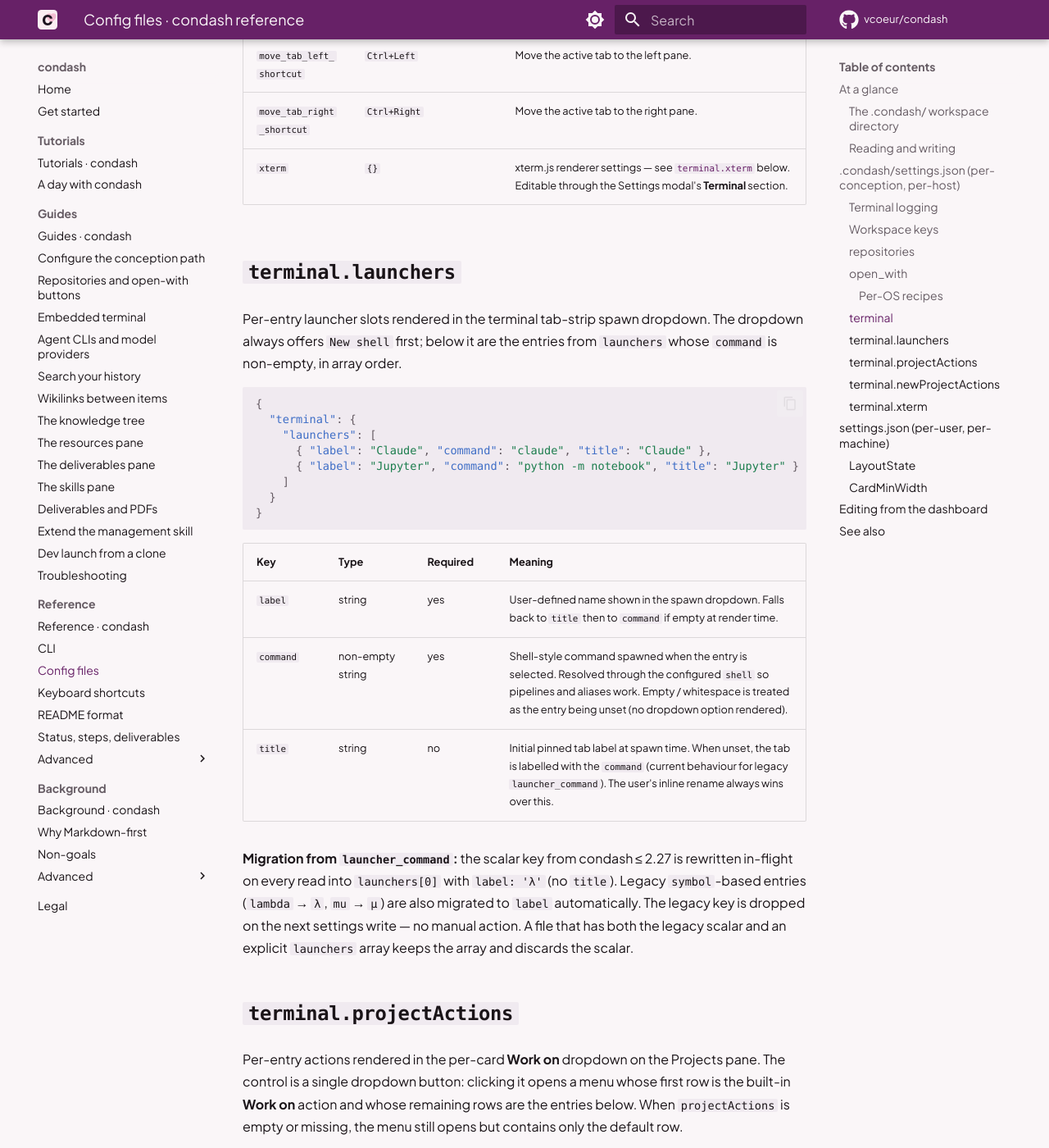
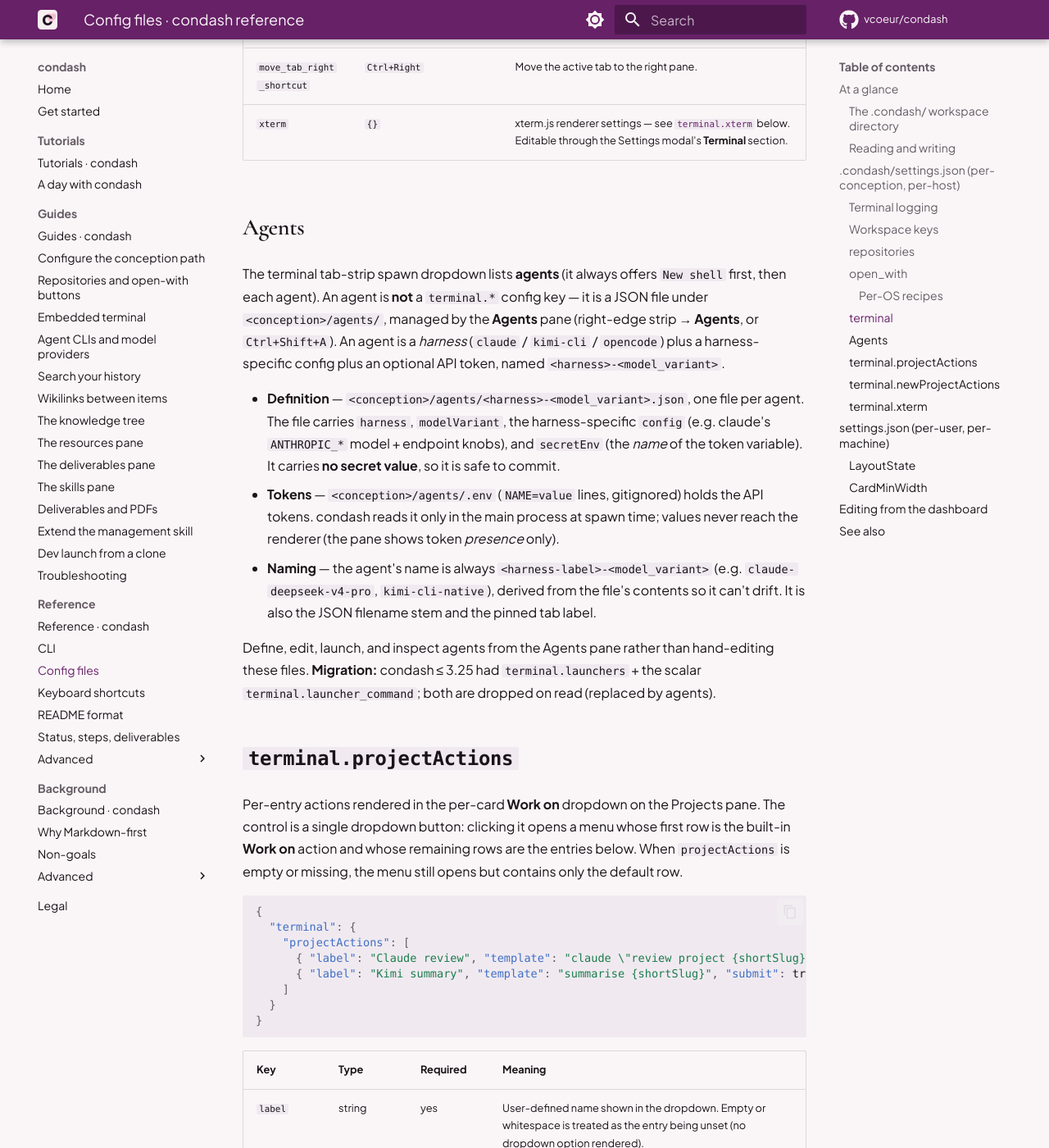
Before and after one commit to vcoeur/condash, an MkDocs documentation site: the page built from docs/reference/config.md, in a window 1280 px wide and 1400 px high, scrolled down 9622 px. Shown: the whole window at 82% size. Built offline with MkDocs 1.6.1 and Material for MkDocs 9.7.7, drawn with Linux system fonts in a browser that asks for light colours; comment, search, counter and statistics services are not loaded; some of the changed text lies outside the part shown.

Commit message:
Update CLAUDE.md + docs for Agents (launchers retired)

````diff
--- a/docs/reference/config.md
+++ b/docs/reference/config.md
@@ -18,7 +18,7 @@ condash reads two JSON files. Both share **the same schema**. The per-machine `s
 
 Both files share the **same schema** modulo the two path-tracking keys above. Any other top-level key — `workspace_path`, `worktrees_path`, `resources_path`, `skills_path`, `repositories`, `open_with`, `pdf_viewer`, `terminal`, `theme`, `layout`, `welcome`, `cardMinWidth`, `treeExpansion`, `selectedBranches` — may live in either file. When the same key appears in both, the conception's value **replaces** the global one entirely (top-level replace; arrays replace, objects replace whole, no deep merge).
 
-**Exception: `terminal` merges one level deep.** Its sub-schema straddles per-machine input / device prefs (`shell`, `shortcut`, `screenshot_dir`, `launchers`, `xterm`, `screenshot_paste_shortcut`, `move_tab_{left,right}_shortcut`) and per-tree retention policy (`logging.{enabled, retentionDays, maxDirMb, scrollback}`). A pure replace meant any conception that customised `terminal.logging` silently lost every per-machine terminal pref — the launcher buttons vanished, the screenshot-paste shortcut toasted "no screenshot directory". Conception sub-keys win at the first level; sub-keys absent from the conception fall through to the global block. Nested values inside `terminal.xterm`, `terminal.logging`, and `terminal.launchers` still replace whole — only the immediate sub-keys of `terminal` merge.
+**Exception: `terminal` merges one level deep.** Its sub-schema straddles per-machine input / device prefs (`shell`, `shortcut`, `screenshot_dir`, `xterm`, `screenshot_paste_shortcut`, `move_tab_{left,right}_shortcut`) and per-tree retention policy (`logging.{enabled, retentionDays, maxDirMb, scrollback}`). A pure replace meant any conception that customised `terminal.logging` silently lost every per-machine terminal pref — the screenshot-paste shortcut toasted "no screenshot directory". Conception sub-keys win at the first level; sub-keys absent from the conception fall through to the global block. Nested values inside `terminal.xterm` and `terminal.logging` still replace whole — only the immediate sub-keys of `terminal` merge.
 
 ### The `.condash/` workspace directory
 
@@ -70,9 +70,9 @@ Lives at `<conception_path>/.condash/settings.json`. Don't commit it — the aut
 
 Paths may use `~` (expanded to `$HOME`) or absolute paths. JSON does not carry comments — keep prose documentation in the project README or the per-tree `CLAUDE.md`.
 
-A `terminal` block at this level is a valid per-conception override. The boot-time migration in older condash builds lifted any pre-existing `terminal` block out of `configuration.json` and into `settings.json`; that migration still runs and is idempotent. With the unified schema, a fresh `.condash/settings.json` may carry its own `terminal` block — and unlike every other top-level key, the per-conception block **merges with** the global one (see the exception called out at the top of this page). A conception declaring `terminal.logging.retentionDays` keeps the global `terminal.launchers` / `terminal.screenshot_dir` it inherited.
+A `terminal` block at this level is a valid per-conception override. The boot-time migration in older condash builds lifted any pre-existing `terminal` block out of `configuration.json` and into `settings.json`; that migration still runs and is idempotent. With the unified schema, a fresh `.condash/settings.json` may carry its own `terminal` block — and unlike every other top-level key, the per-conception block **merges with** the global one (see the exception called out at the top of this page). A conception declaring `terminal.logging.retentionDays` keeps the global `terminal.screenshot_dir` it inherited.
 
-The legacy scalar `terminal.launcher_command` from condash ≤ 2.27 is transparently migrated into `terminal.launchers[0]` with `label: 'λ'` on first load and dropped from the file on the next write. Legacy `symbol`-based entries (`lambda` → `λ`, `mu` → `μ`) are also migrated to `label` automatically. Mixed files — both the legacy scalar and the new array present — keep the array and discard the scalar.
+The legacy `terminal.launchers` array and the scalar `terminal.launcher_command` (condash ≤ 3.25, before the Agents pane) are dropped from the file on the next write — the tab-strip dropdown is now populated from [agents](#agents). A legacy action-template `launcher` binding is renamed to `agent` in place.
 
 ### Terminal logging
 
@@ -189,35 +189,22 @@ Embedded-terminal preferences. All keys are optional; an empty string means "fal
 | `shortcut`                  | `` Ctrl+` ``                                            | Toggle the terminal pane. Modifiers: `Ctrl`, `Shift`, `Alt`, `Meta`. Key names follow the HTML `KeyboardEvent.key` convention.                 |
 | `screenshot_dir`            | `~/Pictures/Screenshots` on Linux, `~/Desktop` on macOS | Directory scanned for "most recent screenshot" by the paste shortcut.                                                                          |
 | `screenshot_paste_shortcut` | `Ctrl+Shift+V`                                          | Inserts the absolute path of the newest image in `screenshot_dir` into the active terminal. No `Enter` — you confirm.                          |
-| `launchers[]`               | `[]`                                                    | Configurable launcher slots — see [`terminal.launchers`](#terminallaunchers) below. Each entry adds an option to the tab-strip spawn dropdown. |
+| _(agents)_                  | —                                                       | The tab-strip spawn dropdown lists **agents** defined under `<conception>/agents/` — these are not a `terminal.*` key. See [Agents](#agents) below. |
 | `projectActions[]`          | `[]`                                                    | Configurable per-project actions — see [`terminal.projectActions`](#terminalprojectactions) below. Each entry adds an option to the dropdown next to a project's **Work on** button. |
 | `newProjectActions[]`       | `[]`                                                    | Configurable starter prompts — see [`terminal.newProjectActions`](#terminalnewprojectactions) below. Each entry adds an option to the dropdown next to the **+ New project** button. |
 | `move_tab_left_shortcut`    | `Ctrl+Left`                                             | Move the active tab to the left pane.                                                                                                          |
 | `move_tab_right_shortcut`   | `Ctrl+Right`                                            | Move the active tab to the right pane.                                                                                                         |
 | `xterm`                     | `{}`                                                    | xterm.js renderer settings — see [`terminal.xterm`](#terminalxterm) below. Editable through the Settings modal's **Terminal** section.         |
 
-### `terminal.launchers` { #terminallaunchers }
+### Agents { #agents }
 
-Per-entry launcher slots rendered in the terminal tab-strip spawn dropdown. The dropdown always offers `New shell` first; below it are the entries from `launchers` whose `command` is non-empty, in array order.
+The terminal tab-strip spawn dropdown lists **agents** (it always offers `New shell` first, then each agent). An agent is **not** a `terminal.*` config key — it is a JSON file under `<conception>/agents/`, managed by the **Agents** pane (right-edge strip → **Agents**, or `Ctrl+Shift+A`). An agent is a *harness* (`claude` / `kimi-cli` / `opencode`) plus a harness-specific config plus an optional API token, named `<harness>-<model_variant>`.
 
-```json
-{
-  "terminal": {
-    "launchers": [
-      { "label": "Claude", "command": "claude", "title": "Claude" },
-      { "label": "Jupyter", "command": "python -m notebook", "title": "Jupyter" }
-    ]
-  }
-}
-```
+- **Definition** — `<conception>/agents/<harness>-<model_variant>.json`, one file per agent. The file carries `harness`, `modelVariant`, the harness-specific `config` (e.g. claude's `ANTHROPIC_*` model + endpoint knobs), and `secretEnv` (the *name* of the token variable). It carries **no secret value**, so it is safe to commit.
+- **Tokens** — `<conception>/agents/.env` (`NAME=value` lines, gitignored) holds the API tokens. condash reads it only in the main process at spawn time; values never reach the renderer (the pane shows token *presence* only).
+- **Naming** — the agent's name is always `<harness-label>-<model_variant>` (e.g. `claude-deepseek-v4-pro`, `kimi-cli-native`), derived from the file's contents so it can't drift. It is also the JSON filename stem and the pinned tab label.
 
-| Key       | Type             | Required | Meaning                                                                                                                                                                                                              |
-| --------- | ---------------- | -------- | -------------------------------------------------------------------------------------------------------------------------------------------------------------------------------------------------------------------- |
-| `label`   | string           | yes      | User-defined name shown in the spawn dropdown. Falls back to `title` then to `command` if empty at render time.                                                                                                      |
-| `command` | non-empty string | yes      | Shell-style command spawned when the entry is selected. Resolved through the configured `shell` so pipelines and aliases work. Empty / whitespace is treated as the entry being unset (no dropdown option rendered). |
-| `title`   | string           | no       | Initial pinned tab label at spawn time. When unset, the tab is labelled with the `command` (current behaviour for legacy `launcher_command`). The user's inline rename always wins over this.                        |
-
-**Migration from `launcher_command`:** the scalar key from condash ≤ 2.27 is rewritten in-flight on every read into `launchers[0]` with `label: 'λ'` (no `title`). Legacy `symbol`-based entries (`lambda` → `λ`, `mu` → `μ`) are also migrated to `label` automatically. The legacy key is dropped on the next settings write — no manual action. A file that has both the legacy scalar and an explicit `launchers` array keeps the array and discards the scalar.
+Define, edit, launch, and inspect agents from the Agents pane rather than hand-editing these files. **Migration:** condash ≤ 3.25 had `terminal.launchers` + the scalar `terminal.launcher_command`; both are dropped on read (replaced by agents).
 
 ### `terminal.projectActions` { #terminalprojectactions }
 
@@ -228,7 +215,7 @@ Per-entry actions rendered in the per-card **Work on** dropdown on the Projects
   "terminal": {
     "projectActions": [
       { "label": "Claude review", "template": "claude \"review project {shortSlug}\"", "submit": true },
-      { "label": "Kimi summary", "template": "kimi \"summarise {shortSlug}\"", "submit": true, "launcher": "KimiKimi" }
+      { "label": "Kimi summary", "template": "summarise {shortSlug}", "submit": true, "agent": "kimi-cli-native" }
     ]
   }
 }
@@ -239,7 +226,7 @@ Per-entry actions rendered in the per-card **Work on** dropdown on the Projects
 | `label`    | string           | yes      | User-defined name shown in the dropdown. Empty or whitespace is treated as the entry being unset (no dropdown option rendered).                                |
 | `template` | string           | yes      | Text pasted into the focused terminal when the entry is selected. May contain `{slug}`, `{shortSlug}`, `{title}`, `{branch}`, `{base}`, `{kind}`, `{status}`, `{date}`, `{apps}`, `{firstApp}`, `{path}`, `{relPath}`, and global placeholders (`{today}`, `{conception}`, `{conceptionPath}`). Unknown placeholders are left verbatim so typos remain visible. Empty or whitespace is treated as the entry being unset. |
 | `submit`   | bool             | no       | When `true`, condash presses Enter after pasting the template. Default `false` — matches the current **Work on** behaviour and lets templates that end with a colon wait for the user to type the variable bit. |
-| `launcher` | string           | no       | When set, names one of `terminal.launchers[].label`. The action spawns a fresh tab using that launcher's command before typing the template — useful for binding an action to a specific agent (Claude / Kimi / shell). Empty / missing → type into the focused tab (default-launcher fallback when no tab exists, as before). A label that no longer matches a configured launcher falls through to the focused-tab flow. |
+| `agent`    | string           | no       | When set, names an agent (`<harness>-<model_variant>`) under `<conception>/agents/`. The action spawns a fresh tab running that agent before typing the template — useful for binding an action to a specific agent. Empty / missing → type into the focused tab (a plain shell when no tab exists). A name that no longer matches an agent falls through to the focused-tab flow. |
 
 ### `terminal.newProjectActions` { #terminalnewprojectactions }
 
@@ -250,7 +237,7 @@ Per-entry starter prompts rendered in the **+ New project** dropdown. The contro
   "terminal": {
     "newProjectActions": [
       { "label": "Spec + design starter", "template": "start project for new feature, make spec.md note with functional specification, and design.md note with design plan:", "submit": false },
-      { "label": "Start new project (Claude)", "template": "Start new project ", "launcher": "Claude" }
+      { "label": "Start new project (Claude)", "template": "Start new project ", "agent": "claude-deepseek-v4-pro" }
     ]
   }
 }
@@ -261,7 +248,7 @@ Per-entry starter prompts rendered in the **+ New project** dropdown. The contro
 | `label`    | string           | yes      | User-defined name shown in the dropdown. Empty or whitespace is treated as the entry being unset.                                                              |
 | `template` | string           | yes      | Text pasted into the focused terminal. May contain global placeholders only: `{today}`, `{conception}`, `{conceptionPath}`. Unknown placeholders are left verbatim. Empty or whitespace is treated as the entry being unset. |
 | `submit`   | bool             | no       | When `true`, condash presses Enter after pasting. Default `false`.                                                                                             |
-| `launcher` | string           | no       | When set, names one of `terminal.launchers[].label`. The action spawns a fresh tab using that launcher's command and types the template into the new tab — gives each entry a predictable starting environment (e.g. **Start new project → Claude** always opens a fresh Claude shell). Empty / missing keeps the legacy "type into focused tab" behaviour. |
+| `agent`    | string           | no       | When set, names an agent (`<harness>-<model_variant>`) under `<conception>/agents/`. The action spawns a fresh tab running that agent and types the template into the new tab — gives each entry a predictable starting environment (e.g. **Start new project → claude-deepseek-v4-pro** always opens a fresh agent shell). Empty / missing keeps the "type into focused tab" behaviour. |
 
 > **Note.** Selecting a new-project action does **not** create a project automatically — it only types a starter prompt into the terminal. The user then prompts their agent to create the project via `condash projects create`.
 
@@ -335,10 +322,6 @@ Lives at `${XDG_CONFIG_HOME:-~/.config}/condash/settings.json` on Linux (the mat
   "terminal": {
     "shell": "/bin/zsh",
     "shortcut": "Ctrl+T",
-    "launchers": [
-      { "label": "Claude", "command": "claude", "title": "Claude" },
-      { "label": "Jupyter", "command": "python -m notebook", "title": "Jupyter" }
-    ],
     "screenshot_dir": "/home/you/Pictures/Screenshots"
   },
   "layout": {
````
Also changed, not shown: CLAUDE.md (+3 -2 lines), docs/guides/agent-clis-and-models.md (+14 -21 lines), docs/guides/terminal.md (+4 -8 lines).
